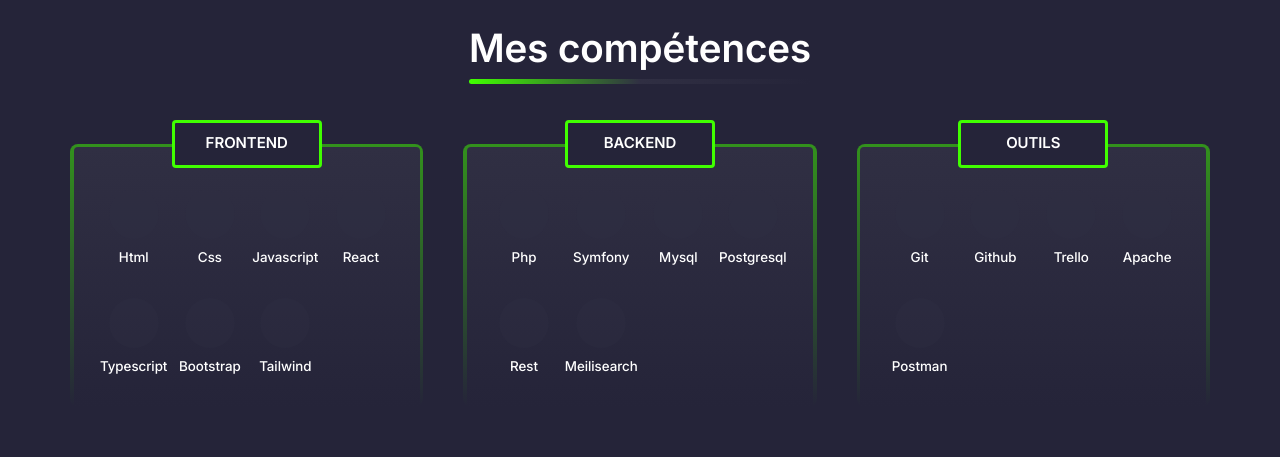
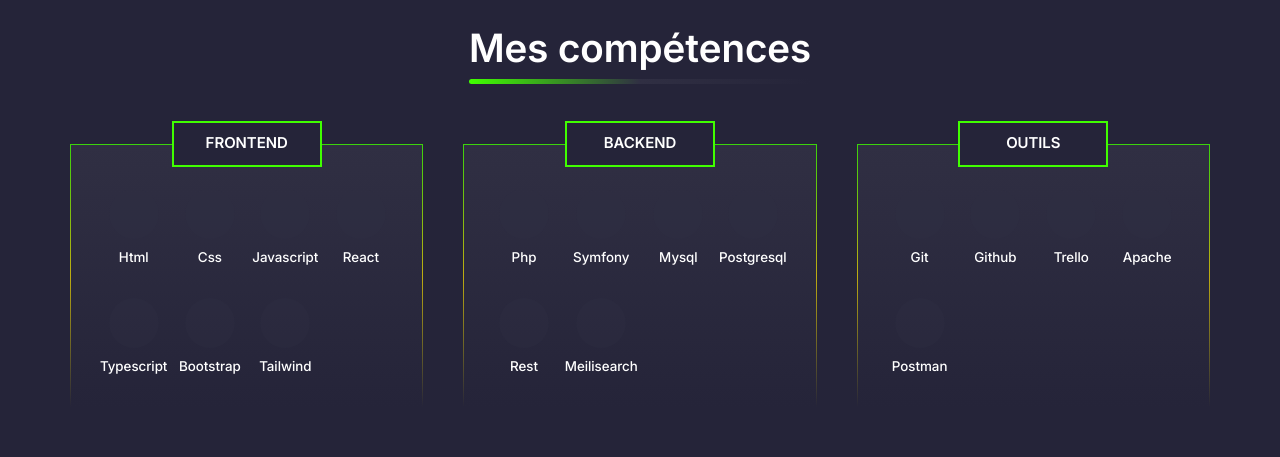
Before and after one commit to manda07tsou/portfolio, a React (Vite) app: page / in a window 1280 px wide. Shown: the part 885-1342 px from the top of the page. Built offline with nearby package versions, Linux system fonts and the light colour scheme; no server answers.

Commit message:
suppression grand bordure skills

```diff
--- a/src/assets/styles/_skills.scss
+++ b/src/assets/styles/_skills.scss
@@ -25,20 +25,18 @@
 
 .skill__card{
    position: relative;
-   border-radius:8px;
-   background: linear-gradient(to bottom, rgb(var(--primary)/.5), rgb(var(--bg)));
+   background: linear-gradient(to bottom, rgb(var(--primary)/.8), rgb(var(--yellow)/.7), rgb(var(--bg)));
 
    &::after{
       background: linear-gradient(to bottom, rgb(var(--bg-light)) , rgb(var(--bg)));
       display: block;
       content: "";
-      width: 98%;
-      height: 99%;
+      width: calc(100% - 2px);
+      height: calc(100% - 1px);
       position: absolute;
-      top: 1%;
-      left: 1%;
+      top: 1px;
+      left: 1px;
       z-index: -1;
-      border-radius:4px;
    }
 
    .skill__card-title{
@@ -55,12 +53,8 @@
       padding: .5em;
       padding-bottom: .7em;
       width: 150px;
-      border-radius: 4px;
-      // background-color: rgb(var(--primary));
       background-color: rgb(var(--bg));
-      border: 3px solid rgb(var(--primary));
-      // color: var(--primary-inversed);
-
+      border: 2px solid rgb(var(--primary));
    }
 
    .skill__card-body{
@@ -89,25 +83,3 @@
       height: 2em;
    }
 }
-
-@keyframes boxShadow {
-   0%{
-      box-shadow: 0 0 0 0px rgba(255,186,19, 0);
-   }
-
-   25%{
-      box-shadow: 0 0 0 5px rgba(255,186,19, .6);
-   }
-
-   50%{
-      box-shadow: 0 0 0 0 10px rgba(248, 184, 33, .4);
-   }
-
-   75%{
-      box-shadow: 0 0 20px 15px rgba(248,184,33, .4);
-   }
-
-   100%{
-      box-shadow: 0 0 20px 20px rgba(248,184,33, 0);
-   }
-}
```
